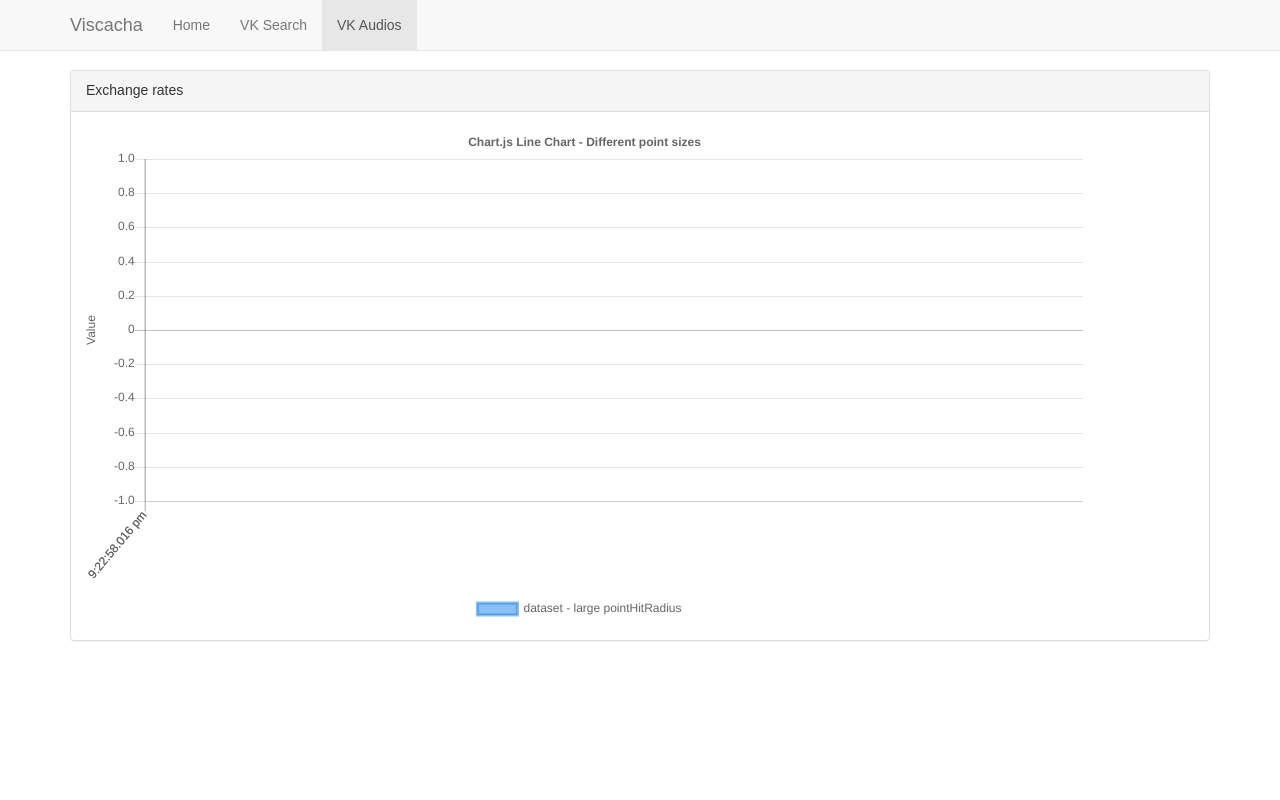
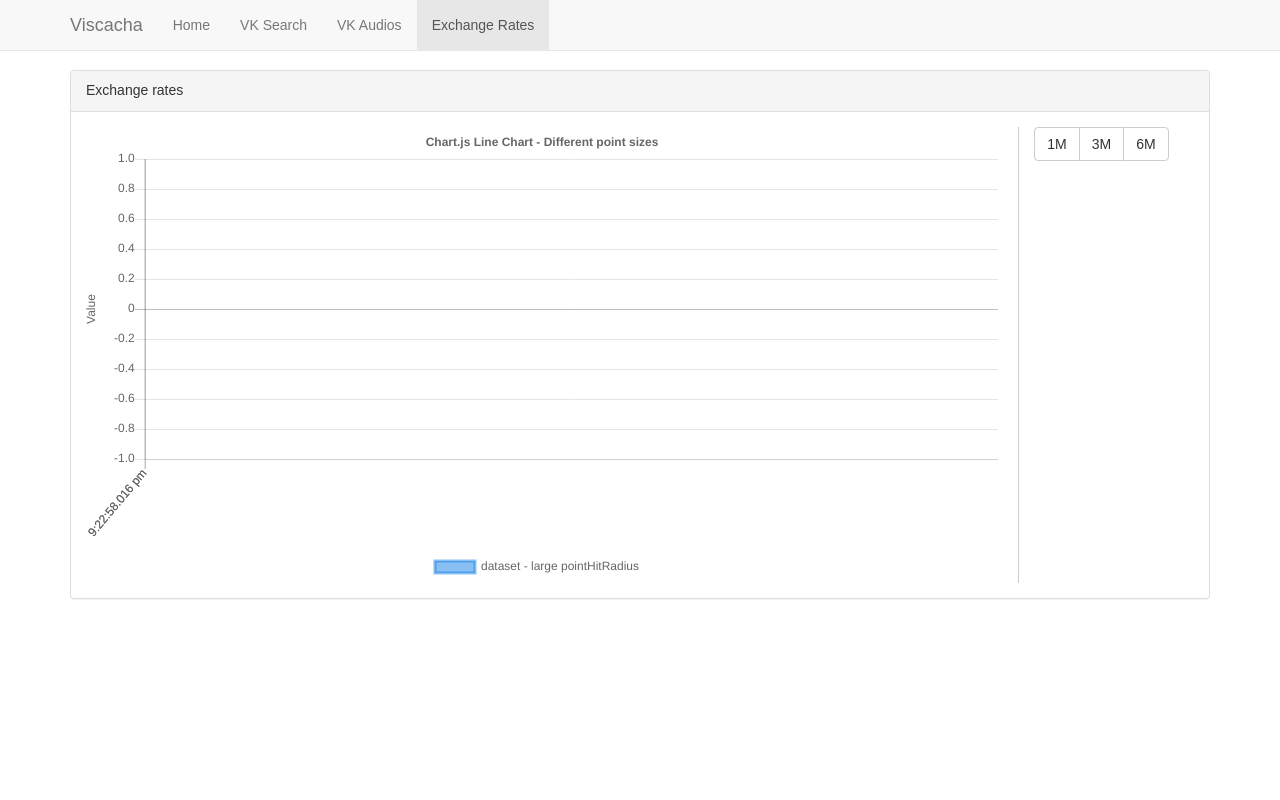
Before and after one commit to vitalydudarev/vk-search, a Flask app: page /rates in a window 1280 px wide. Run offline with Flask 2, Linux system fonts and the light colour scheme; some libraries are stand-ins or nearby versions.

Commit message:
Rates: added selection of time period.

```diff
--- a/app.py
+++ b/app.py
@@ -1,6 +1,7 @@
 import config
 import datetime
 import utils
+import re
 from vk_api import VkApi
 from flask import Flask, render_template, request
 from wrappers import YahooWeatherWrapper, NbrbRatesWrapper
@@ -39,18 +40,30 @@ def audios():
 def rates():
     return render_template("rates.html")
 
-@app.route("/get_r")
-def test():
+@app.route("/get_rates")
+def get_rates():
     currency = request.args.get('currency')
-    s_start = request.args.get('start')
-    s_end = request.args.get('end')
-    start = utils.string_to_date(s_start, "%Y-%m-%d")
-    end = utils.string_to_date(s_end, "%Y-%m-%d")
-    return nbrb_rates.get_rates(currency, start, end)
-
-@app.route("/get_rates/<ccy_id>")
-def get_rates(ccy_id):
-    return nbrb_rates.get_rates(ccy_id, datetime.date(2016, 12, 1), datetime.date(2017, 01, 14))
+    tenor = request.args.get('tenor')
+    if tenor is not None:
+        match = re.search('(\\d+)[mM]', tenor)
+        if match is not None:
+            tenor_i = int(match.group(1))
+            key = 'rates-' + str(tenor_i)
+            res = storage.get(key)
+            if res is None:
+                end = datetime.date.today()
+                start = utils.month_delta(end, tenor_i * -1)
+                rates = nbrb_rates.get_rates(currency, start, end)
+                storage.add(key, rates)
+                return rates
+            else:
+                return res
+    else:
+        s_start = request.args.get('start')
+        s_end = request.args.get('end')
+        start = utils.string_to_date(s_start, "%Y-%m-%d")
+        end = utils.string_to_date(s_end, "%Y-%m-%d")
+        return nbrb_rates.get_rates(currency, start, end)
 
 @app.route("/audio_info/<id>")
 def audio_info(id):
--- a/rates.py
+++ b/rates.py
@@ -21,17 +21,17 @@ class NbrbRates:
     url_range = "http://www.nbrb.by/API/ExRates/Rates/Dynamics/{ccy_id}?startDate={from}&endDate={to}"
 
     def __init__(self):
+        self.init_failed = False
         self.__client = HttpClient(timeout=10)
-        self.__init_failed = False
         self.__cur_mapping = self.get_currencies()
         if len(self.__cur_mapping) == 0:
-            self.__init_failed = True
+            self.init_failed = True
             logging.debug(u'Initialization failed' )
 
     def get_rates(self, currency, from_date, to_date):
         api_response = {'has_error': False, 'result': None}
 
-        if self.__init_failed is True:
+        if self.init_failed is True:
             api_response['has_error'] = True
             api_response['error_description'] = "Connection error on initialization"
             return json.dumps(api_response)
--- a/templates/rates.html
+++ b/templates/rates.html
@@ -43,7 +43,8 @@
           <ul class="nav navbar-nav">
             <li><a href="/">Home</a></li>
             <li><a href="/search">VK Search</a></li>
-            <li class="active"><a href="/audios">VK Audios</a></li>
+            <li><a href="/audios">VK Audios</a></li>
+            <li class="active"><a href="/rates">Exchange Rates</a></li>
           </ul>
         </div><!--/.nav-collapse -->
       </div>
@@ -64,8 +65,19 @@
       <div class="panel panel-default">
         <div class="panel-heading">Exchange rates</div>
           <div class="panel-body">
-            <div style="width:90%;">
-              <canvas id="canvas"></canvas>
+            <div class="row">
+              <div class="col-sm-10" style="padding-right:20px; border-right: 1px solid #ccc;">
+                <div>
+                  <canvas id="canvas"></canvas>
+                </div>
+              </div>
+              <div class="col-sm-2">
+                <div class="btn-group" role="group" aria-label="...">
+                  <button type="button" class="btn btn-default" tenor="1M">1M</button>
+                  <button type="button" class="btn btn-default" tenor="3M">3M</button>
+                  <button type="button" class="btn btn-default" tenor="6M">6M</button>
+                </div>
+              </div>
             </div>
           </div>
       </div>
@@ -86,6 +98,23 @@
       var chart;
       var config = {}
 
+      $('.btn').on('click', function (e) {
+        var tenor = $(this).attr('tenor');
+        $.getJSON('/get_rates', { tenor: tenor, currency: 'USD' }, function(data) {
+          var keys = [];
+          var values = [];
+
+          $.each(data.result, function(key, val) {
+            keys.push(key);
+            values.push(val);
+          });
+
+          config.data.labels = keys;
+          config.data.datasets[0].data = values;
+          chart.update();
+        });
+      })
+
       $(function() {
         init();
         loadData();
@@ -99,11 +128,13 @@
                 datasets: [{
                     label: "dataset - large pointHitRadius",
                     data: [],
+                    lineTension: 0,
                     fill: false,
                     pointHitRadius: 20,
                 }]
             },
             options: {
+                animation: false,
                 responsive: true,
                 legend: {
                     position: 'bottom',
@@ -163,7 +194,7 @@
         };
 
       function loadData() {
-        $.getJSON("/get_rates/USD", function(data) {
+        $.getJSON("/get_rates", { tenor: '1m', currency: 'USD' }, function(data) {
           var keys = [];
           var values = [];
 
--- a/utils.py
+++ b/utils.py
@@ -6,3 +6,12 @@ def date_to_string(date, format):
 
 def string_to_date(str, format):
     return datetime.strptime(str, format)
+
+def month_delta(date, delta):
+    month = (date.month + delta) % 12
+    year = date.year + ((date.month) + delta - 1) // 12
+    if not month: month = 12
+    day = min(date.day,
+    	[31,29 if year % 4 == 0 and not year % 400 == 0 else 28,31,30,31,30,31,31,30,31,30,31][month - 1])
+
+    return date.replace(day=day, month=month, year=year)
--- a/wrappers.py
+++ b/wrappers.py
@@ -17,15 +17,15 @@ class YahooWeatherWrapper:
             forecast = self.__wrapper.get_forecast(location_id)
             j_forecast = json.loads(forecast)
             if j_forecast['has_error'] is False:
-                return forecast
+                break
 
         return forecast
 
 
 class NbrbRatesWrapper:
     def __init__(self, proxy = {}):
-        self.__wrapper = NbrbRates()
         self.__retry_count = 10
+        self.__wrapper = self.__get_instance()
 
     def get_rates(self, currency, from_date, to_date):
         rates = None
@@ -37,3 +37,13 @@ class NbrbRatesWrapper:
                 return rates
 
         return rates
+
+    def __get_instance(self):
+        wrapper = None
+
+        for i in range(0, self.__retry_count):
+            wrapper = NbrbRates()
+            if wrapper.init_failed is False:
+                break
+
+        return wrapper
```
